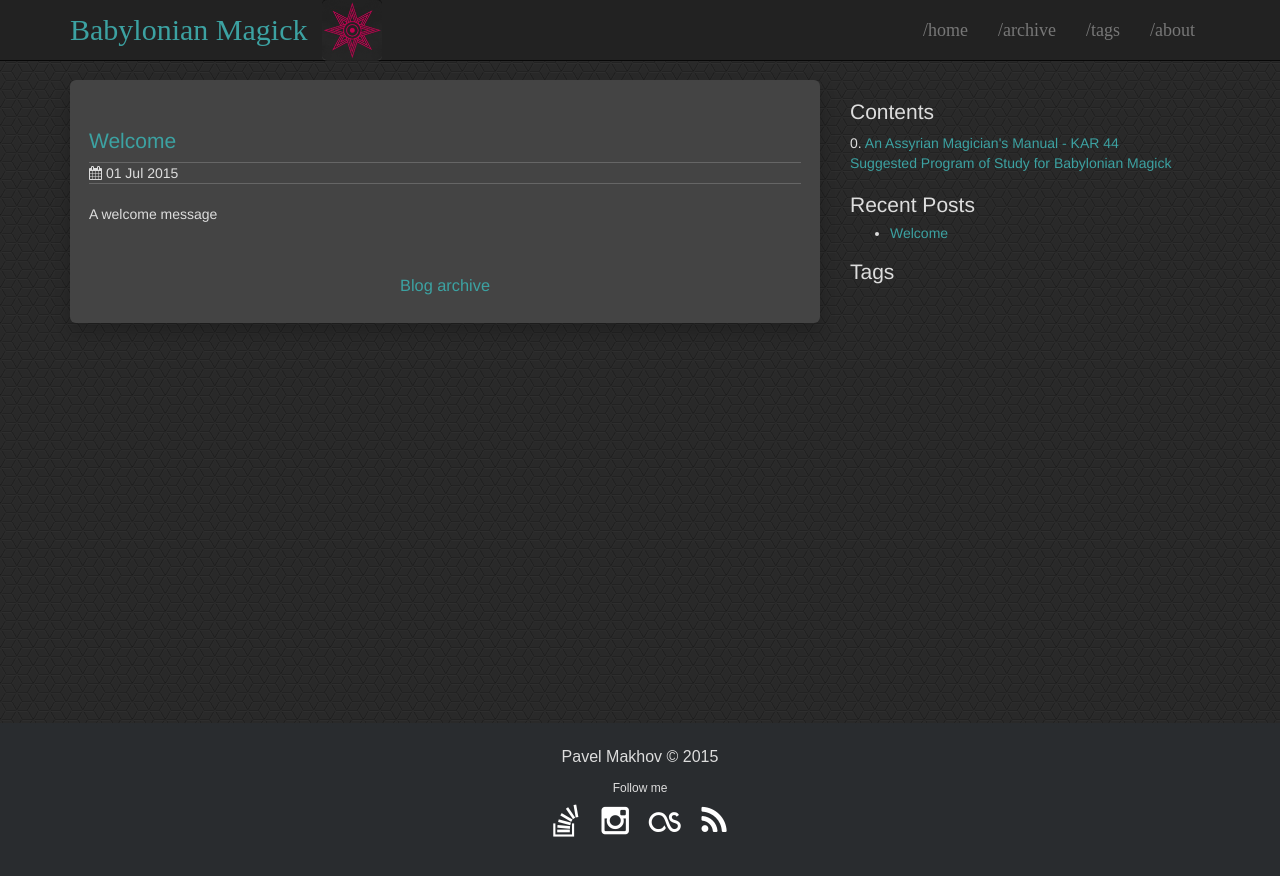
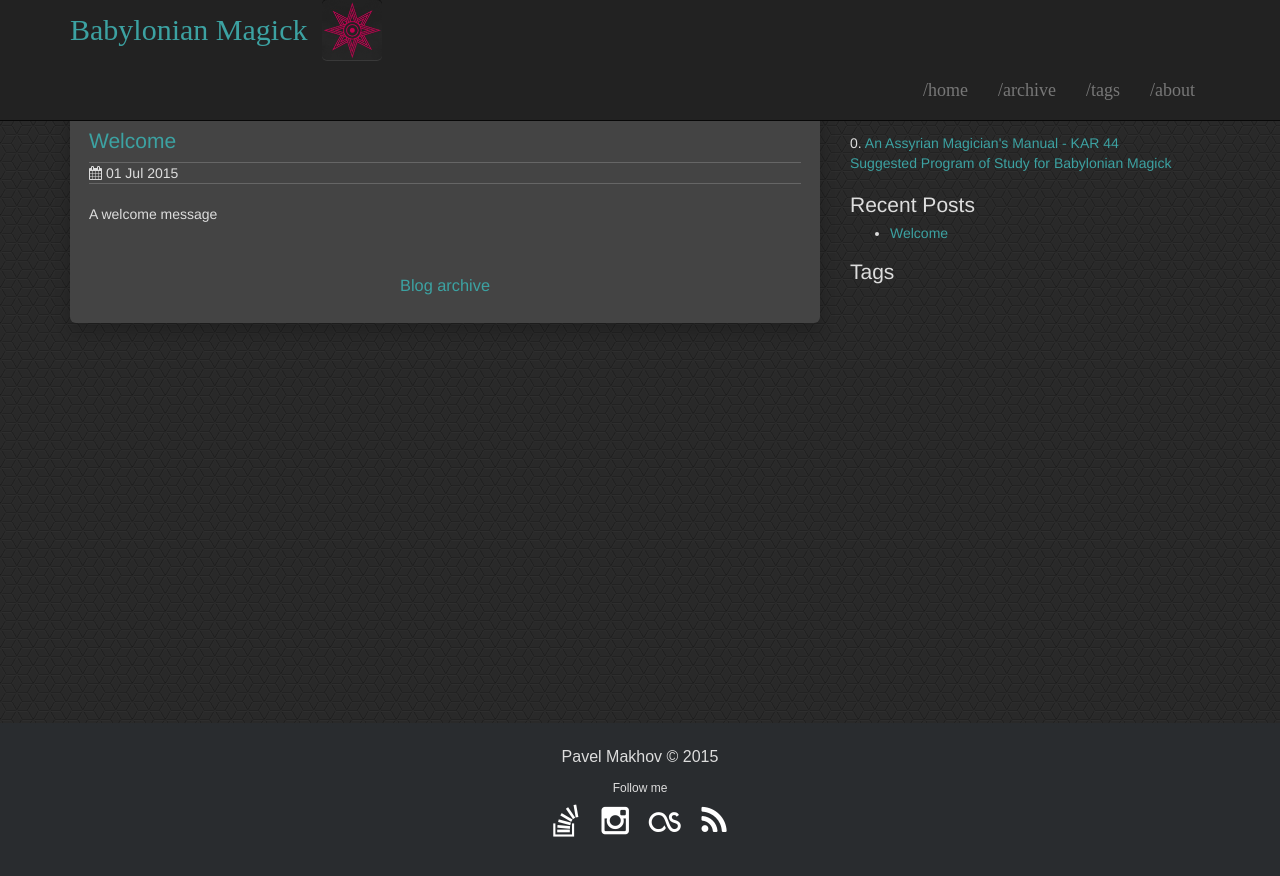
Before and after one commit to abaset/babylon, a Jekyll site: the page built from index.html, in a window 1280 px wide. Shown: the top 876 px of the page. Built offline with Jekyll 4.4.1, drawn with Linux system fonts in a browser that asks for light colours.

Commit message:
Update header.html

```diff
--- a/_includes/header.html
+++ b/_includes/header.html
@@ -38,8 +38,8 @@
 
   <nav class="navbar navbar-inverse navbar-fixed-top">
     <div class="container">
+      <img src="http://anpuluv.github.io/babylon/images/star.jpg" width="60" height="60">
       <div class="navbar-header">
-        <img src="http://anpuluv.github.io/babylon/images/star.jpg" width="60" height="60">
         <button type="button" class="navbar-toggle" data-toggle="collapse" data-target=".navbar-collapse">
           <span class="icon-bar"></span>
           <span class="icon-bar"></span>
```
